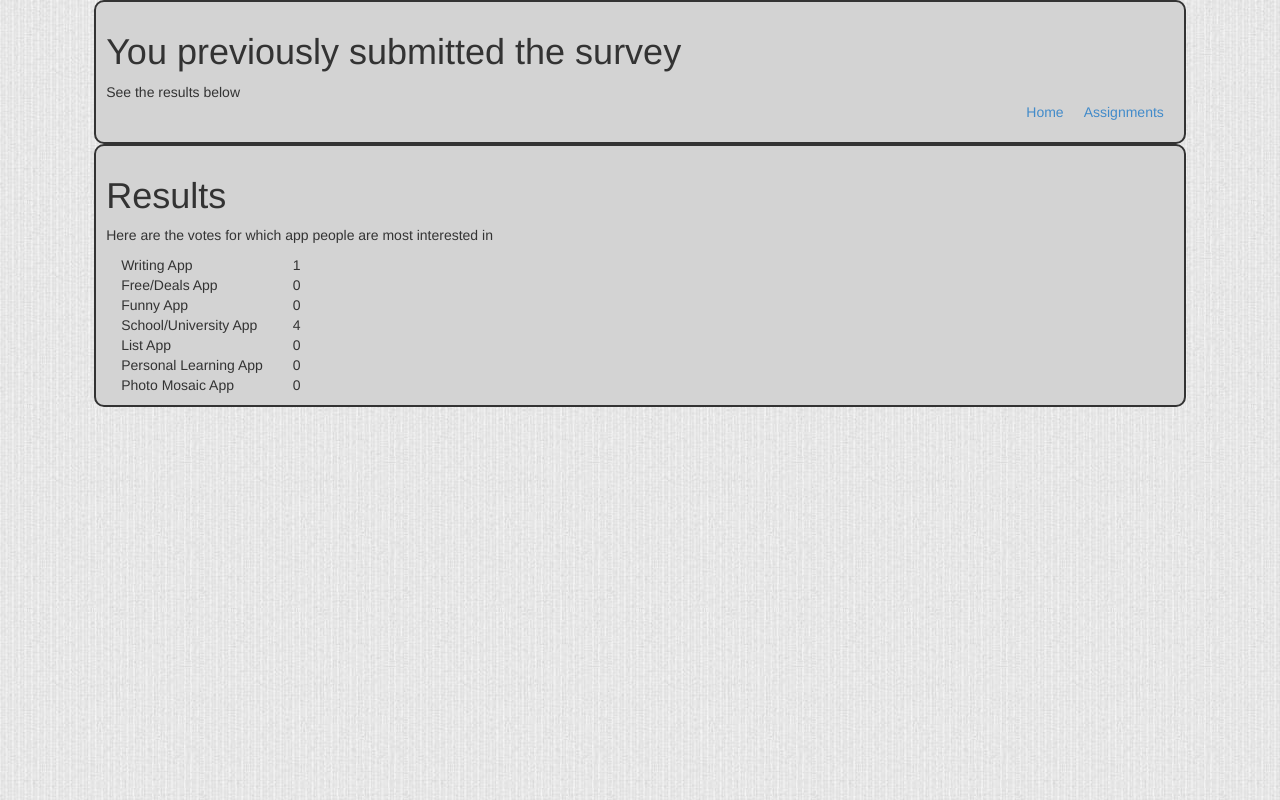
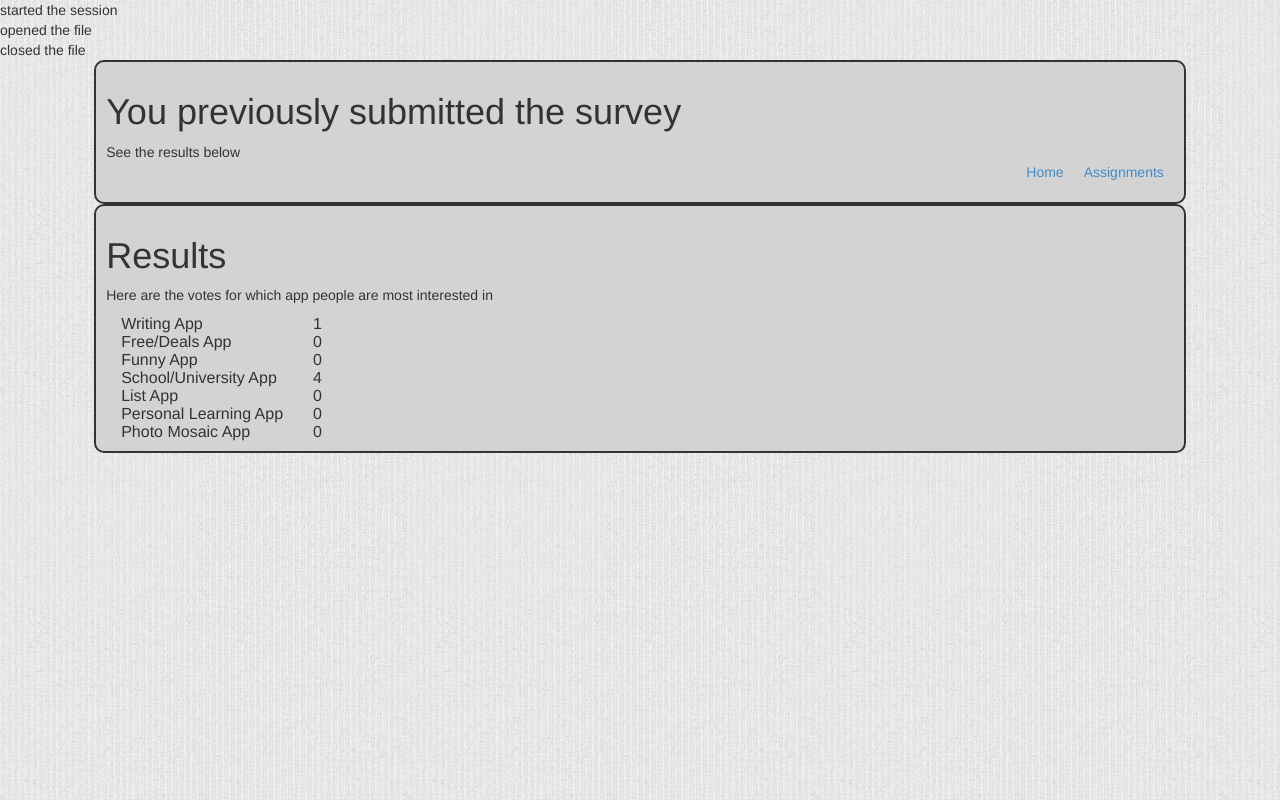
Before and after one commit to evancaldwell/cs313, a PHP site: page /security/views/assignments/class_survey_result.php in a window 1280 px wide. Run offline with PHP 8.4, Linux system fonts and the light colour scheme; the visitor is signed in with stand-in values (Sample User, id 1).

Commit message:
added some debugging echos for amazon aws

```diff
--- a/views/assignments/class_survey_result.php
+++ b/views/assignments/class_survey_result.php
@@ -1,9 +1,12 @@
 <?php
    session_start();
+   echo "started the session<br>";
    $appOptions = ['writing' => 0,'freeapp' => 0,'funny' => 0,'university' => 0,'list' => 0,'learning' => 0,'mosaic' => 0];
    $resultsFile = fopen("survey_results.txt", "a+") or exit("Unable to open file!");
+   echo "opened the file<br>";
 
    if (isset($_POST['name'])) {
+      echo "got the post<br>";
       $name = $email = $major = $app = $comments = "";
       $name = htmlspecialchars($_POST["name"]);
       $email = htmlspecialchars($_POST["email"]);
@@ -31,6 +34,7 @@
       }
    }
    fclose($resultsFile);
+   echo "closed the file<br>";
 ?>
 
 <!DOCTYPE html>
```
